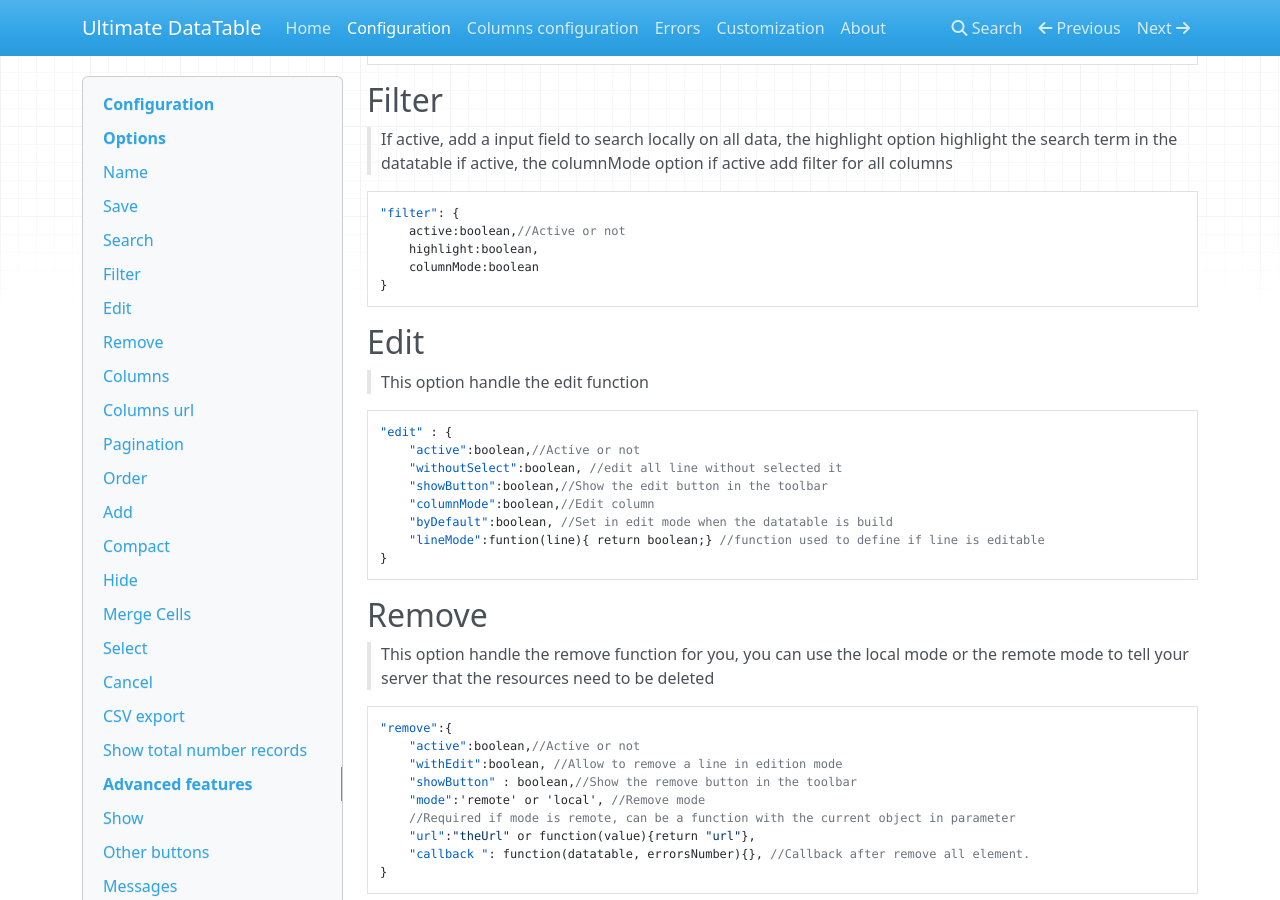
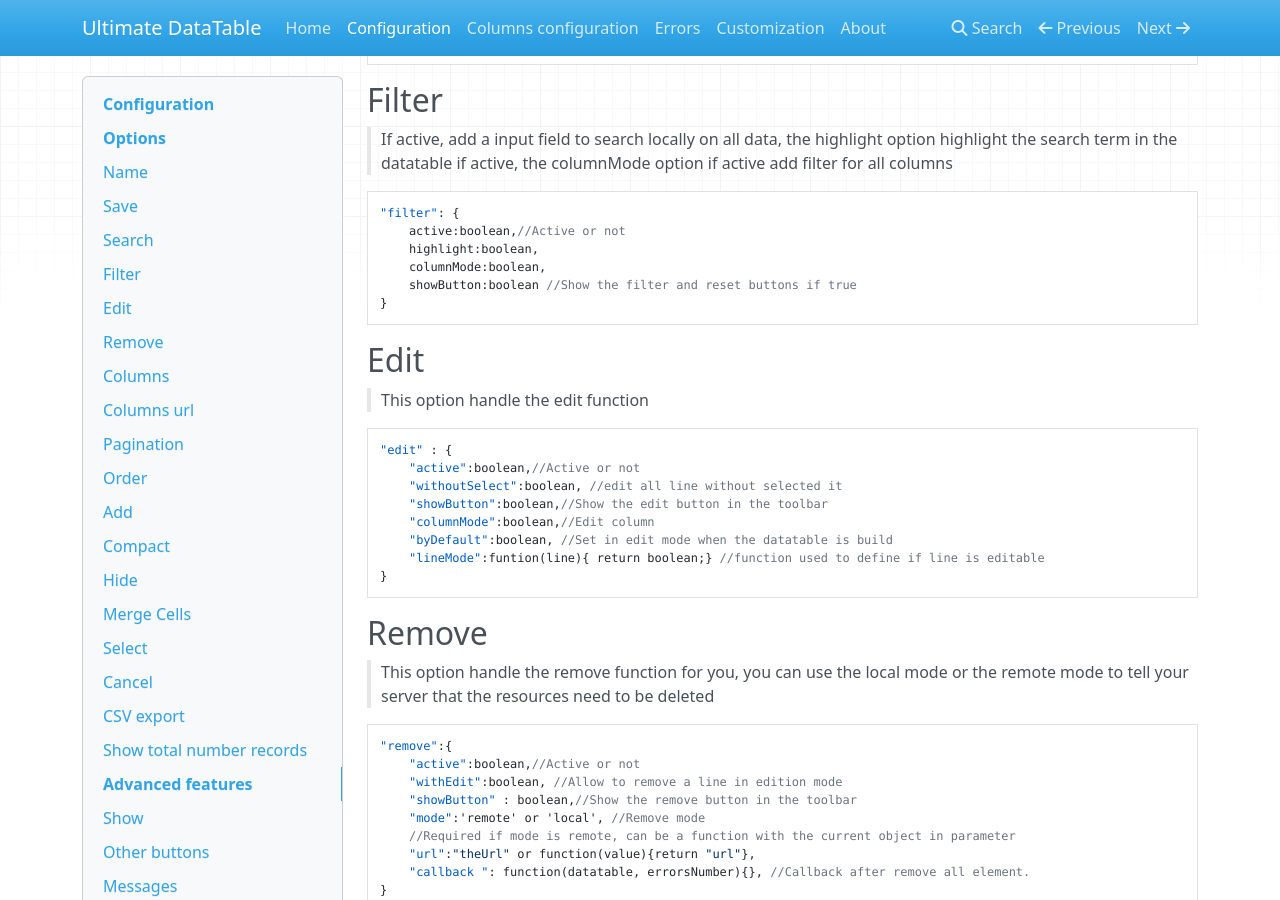
Before and after one commit to institut-de-genomique/Ultimate-DataTable, an MkDocs documentation site: the page built from docs/configuration.md, in a window 1280 px wide and 900 px high, scrolled down 1775 px. Built offline with MkDocs 1.6.1, drawn with Linux system fonts in a browser that asks for light colours; nearby versions of some CDN libraries; old or Windows-style settings are respelled for this version of MkDocs.

Commit message:
Add showButton to the documentation

````diff
--- a/docs/configuration.md
+++ b/docs/configuration.md
@@ -84,7 +84,8 @@ The server have to respond with data in JSON:
 "filter": {
 	active:boolean,//Active or not
 	highlight:boolean,
-	columnMode:boolean
+	columnMode:boolean,
+	showButton:boolean //Show the filter and reset buttons if true
 }
 ```
 ## Edit
````
